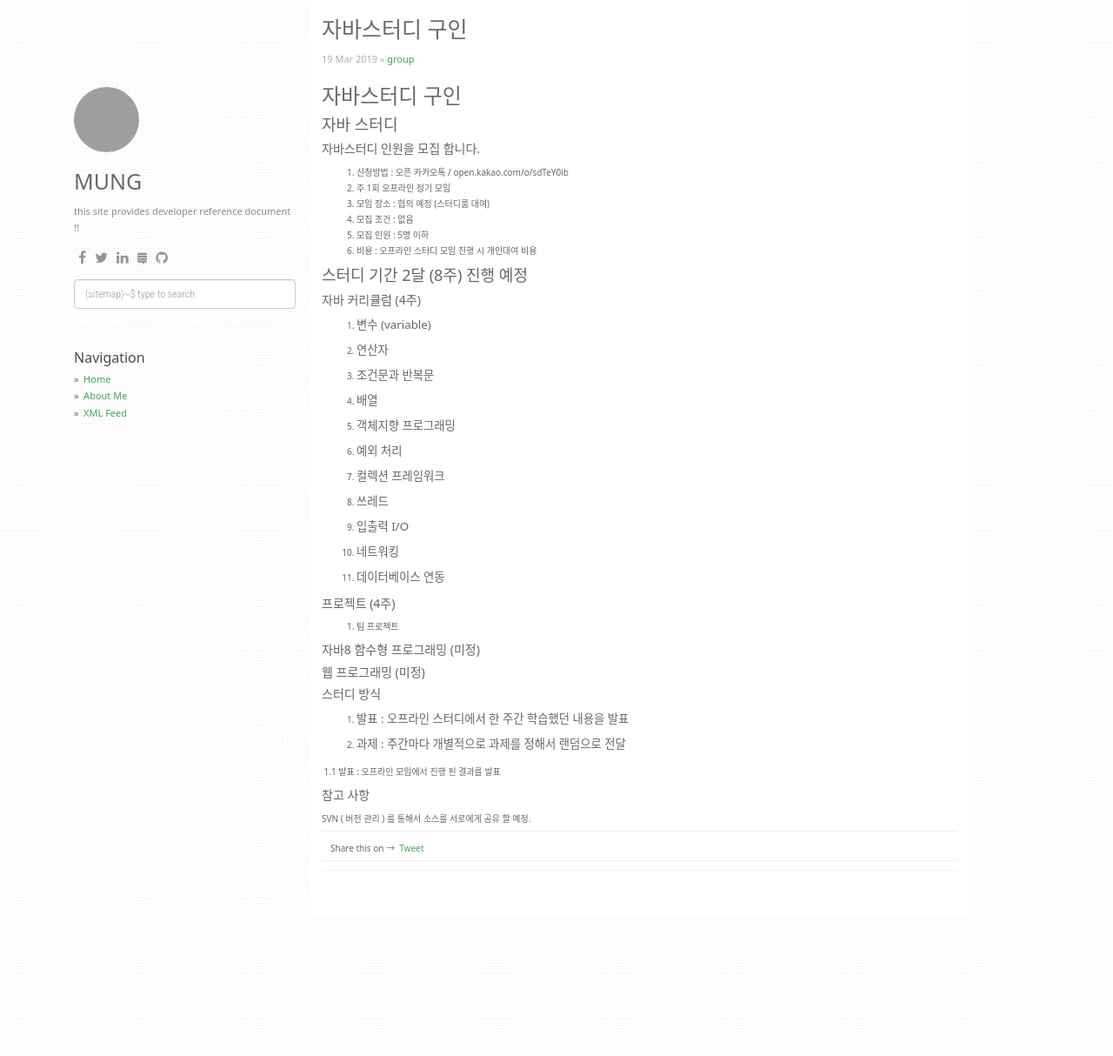
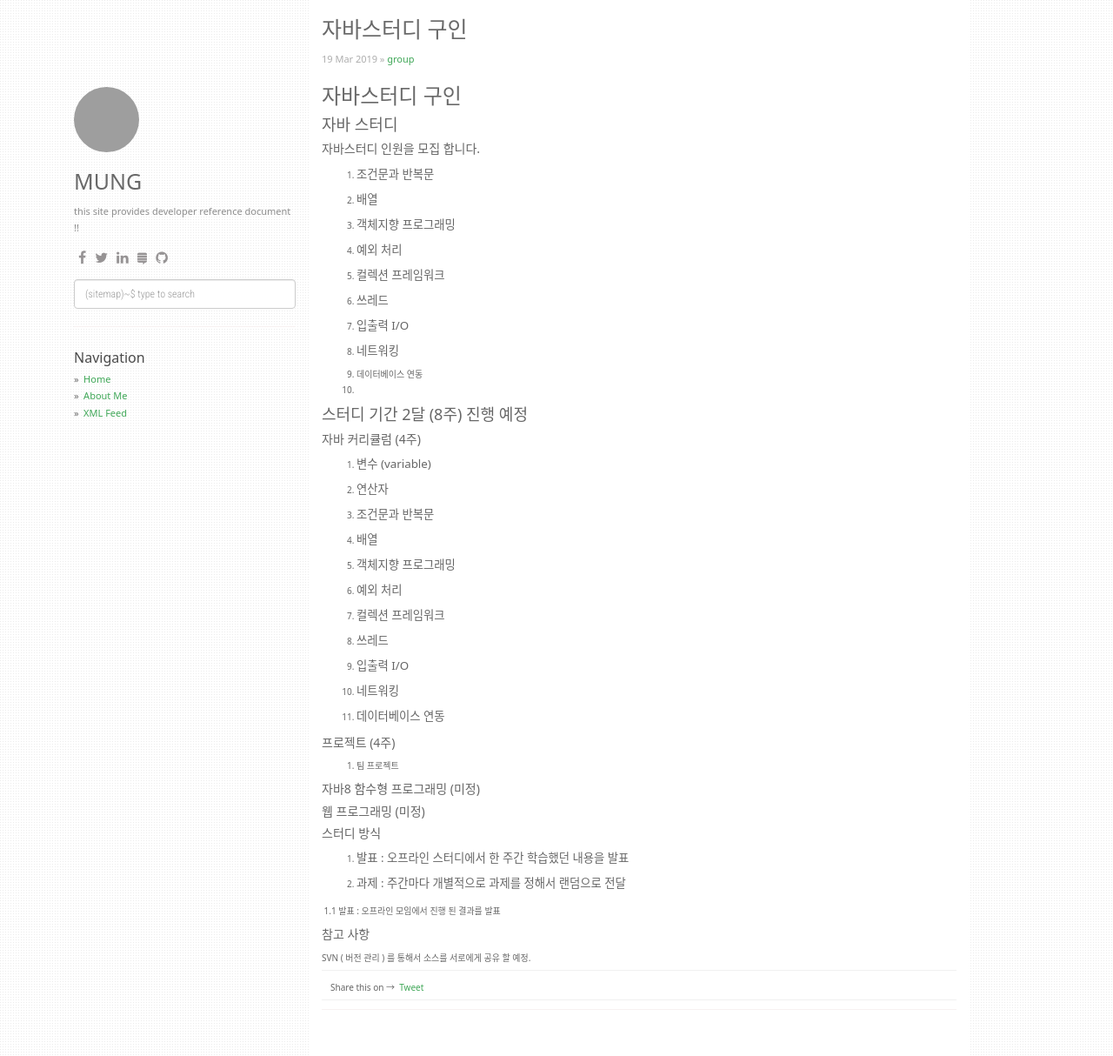
Before and after one commit to dev-docs/document, a Jekyll site: the page built from _posts/2019-03-19-Java-Study-page.md, in a window 1280 px wide and 1214 px high. Shown: the whole window at 87% size. Built offline with Jekyll 4.4.1, drawn with Linux system fonts in a browser that asks for light colours; nearby versions of some CDN libraries; comment, search, counter and statistics services are not loaded; grey boxes are pictures that could not be loaded.

Commit message:
Update 2019-03-19-Java-Study-page.md

```diff
--- a/_posts/2019-03-19-Java-Study-page.md
+++ b/_posts/2019-03-19-Java-Study-page.md
@@ -17,14 +17,24 @@ categories: [group]
 
 
 
-1. 신청방법 : 오픈 카카오톡 / open.kakao.com/o/sdTeY0ib
-2. 주 1회 오프라인 정기 모임
-3. 모임 장소 : 협의 예정 (스터디룸 대여)
-4. 모집 조건 : 없음
-5. 모집 인원 : 5명 이하
-6. 비용 : 오프라인 스터디 모임 진행 시 개인대여 비용
+1. 조건문과 반복문
 
+1. 배열
 
+1. 객체지향 프로그래밍
+
+1. 예외 처리
+
+1. 컬렉션 프레임워크
+
+1. 쓰레드
+
+1. 입출력 I/O
+
+1. 네트워킹
+
+1. 데이터베이스 연동
+2.
 
 #### 스터디 기간 2달 (8주)  진행 예정
 
```
